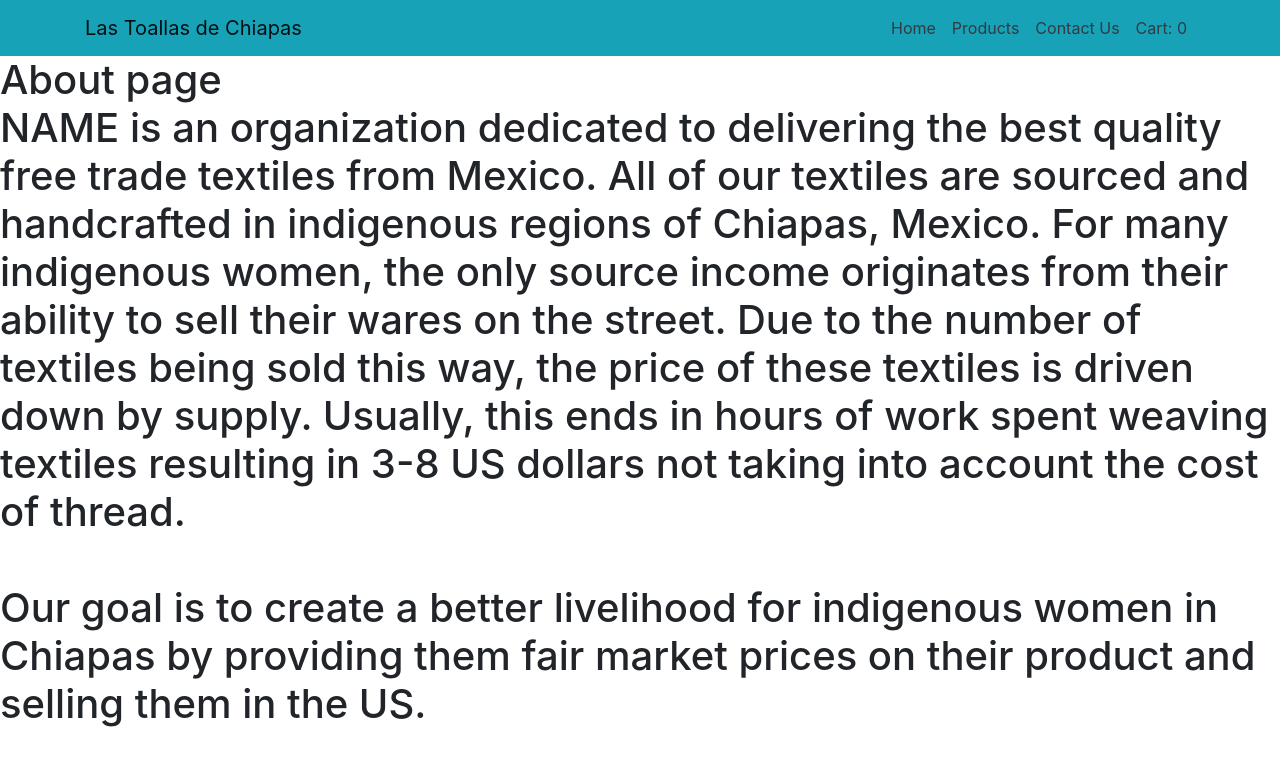
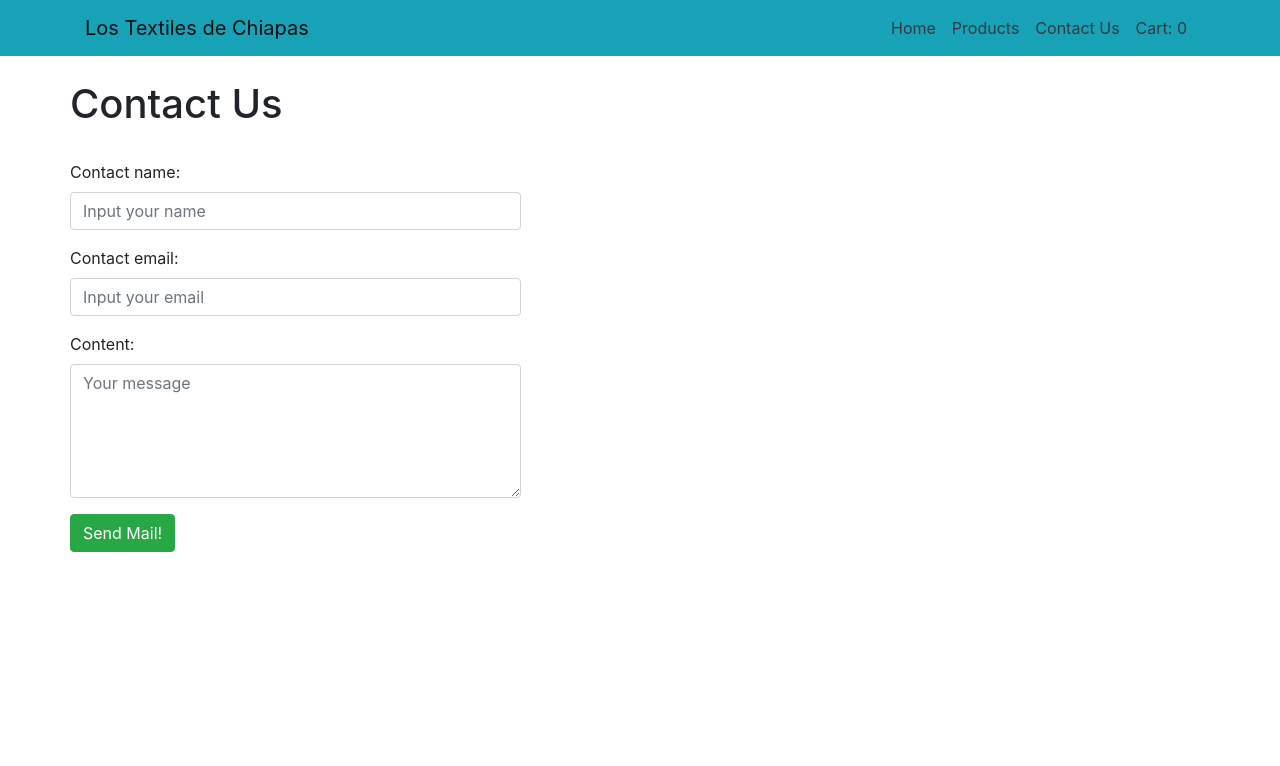
Before and after one commit to MGerber746/TowelSite, a Django app: page /contactus/ in a window 1280 px wide. Shown: the top 766 px of the page. Run offline with Django 3.2, Linux system fonts and the light colour scheme; parts of the project's set-up code (start-up, migrations or seed data) failed here and were passed over; some libraries are stand-ins or nearby versions.

Commit message:
html formatting and style

```diff
--- a/databse/forms.py
+++ b/databse/forms.py
@@ -14,3 +14,8 @@ class CreateOrderForm(forms.ModelForm):
     class Meta:
         model = Order
         fields = ['Fname', 'Lname', 'email', 'Address', 'postal_code', 'city', 'state']
+
+class ContactForm(forms.Form):
+    contact_name = forms.EmailField(widget=forms.TextInput(attrs={'class':'form-control','placeholder':'Input your name'}))
+    contact_email = forms.CharField(widget=forms.TextInput(attrs={'class':'form-control','placeholder':'Input your email'}))
+    content = forms.CharField(widget=forms.Textarea(attrs={'class':'form-control','placeholder':'Your message','rows':'5'}))
--- a/databse/templates/about.html
+++ b/databse/templates/about.html
@@ -1,15 +1,18 @@
 {% extends 'base.html' %}
 {% block content %}
-  <h1>About page</h>
-  <div class="content">
-      <p class="about">NAME is an organization dedicated to delivering the best quality
-      free trade textiles from Mexico. All of our textiles are sourced and handcrafted in
-      indigenous regions of Chiapas, Mexico.  For many indigenous women, the only source income originates from their ability to
-      sell their wares on the street.  Due to the number of textiles being sold this way, the
-      price of these textiles is driven down by supply.  Usually, this ends in hours of work spent
-      weaving textiles resulting in 3-8 US dollars not taking into account the cost of thread.<br></br>
-      Our goal is to create a better livelihood for indigenous women in Chiapas by providing them
-      fair market prices on their product and selling them in the US.
-      </p>
+  <div class="container">
+      <div class = "row my-4">
+        <h1>Contact Us</h1>
+        </div>
+        <div class="row my-4">
+
+
+          <form action="." method="post" class="order-form">
+            {% csrf_token %}
+            {{ form.as_p }}
+            <p><input type="submit" class="btn btn-success"value="Send Mail!"></p>
+          </form>
+          </div>
+
   </div>
 {% endblock content %}
--- a/databse/templates/base.html
+++ b/databse/templates/base.html
@@ -13,7 +13,7 @@
 
 <nav class="navbar navbar-expand-lg navbar-light bg-info text-dark static-top">
   <div class="container">
-        <a class="navbar-brand" href="{% url 'home' %}">Las Toallas de Chiapas</a></li>
+    <a class="navbar-brand" href="{% url 'home' %}">Los Textiles de Chiapas</a></li>
     <button class="navbar-toggler" type="button" data-toggle="collapse" data-target="#navbarResponsive" aria-controls="navbarResponsive" aria-expanded="false" aria-label="Toggle navigation">
       <span class="navbar-toggler-icon"></span>
     </button>
--- a/databse/views.py
+++ b/databse/views.py
@@ -1,10 +1,30 @@
 from django.shortcuts import render
 from django.views import generic
 from databse.models import Product, Order, OrderItem, Category
-from .forms import CreateOrderForm
+from .forms import CreateOrderForm, ContactForm
 from cart1.forms import CartAddProductForm
 from cart1.cart import Cart
 from .tasks import order_created
+from django.template.loader import get_template
+from django.core.mail import EmailMessage
+from django.template import Context
+
+def contact(request):
+    form_class = ContactForm
+
+    if request.method == 'POST':
+        form = form_class(data=request.POST)
+        if form.is_valid():
+            contact_name = form.cleaned_data['contact_name']
+            contact_email = form.cleaned_data['contact_email']
+            form_content = form.cleaned_data['content']
+            template = get_template('contact_template.txt')
+            context = Context({'contact_name':contact_name, 'contaxt_email':contact_email, 'form_content':form_content})
+            content = template.render(context)
+            email = EmailMessage('New contact form submission', content, 'LTDC <test@ltdc.com>', [''], headers = {'Reply-To':contact_email})
+            email.send()
+            return redirect('')
+    return render(request, 'about.html', {'form':form_class})
 
 # Create your views here.
 class ProductListView(generic.ListView):
--- a/towelsite/urls.py
+++ b/towelsite/urls.py
@@ -24,7 +24,7 @@ from django.conf.urls.static import static
 urlpatterns = [
     path('admin/', admin.site.urls),
     url(r'^$', TemplateView.as_view(template_name='index.html'), name='home'),
-    url(r'^contactus/', TemplateView.as_view(template_name='about.html'), name='contactus'),
+    url(r'^contactus/$', views.contact, name='contactus'),
     #path('cart/', TemplateView.as_view(template_name='cart.html'), name='cart'),
     url(r'^orders/', include(('databse.urls', 'orders'), namespace="orders")),
     path('products/', views.ProductListView.as_view(), name='products'),
```
Also changed, not shown: databse/templates/index.html (+52 -4 lines), towelsite/settings.py (+7 -0 lines), cart1/templates/cart/detail.html (indentation only), databse/static/photos/atowel.jpg (added), databse/static/photos/blue.jpg (added), databse/static/photos/clothing.jpg (added), databse/static/photos/loom.jpg (added), databse/templates/create.html (indentation only), databse/templates/product_detail.html (indentation only), databse/templates/products.html (indentation only), db.sqlite3, 2 other files. Lines whose indentation alone changed are shown as unchanged.
